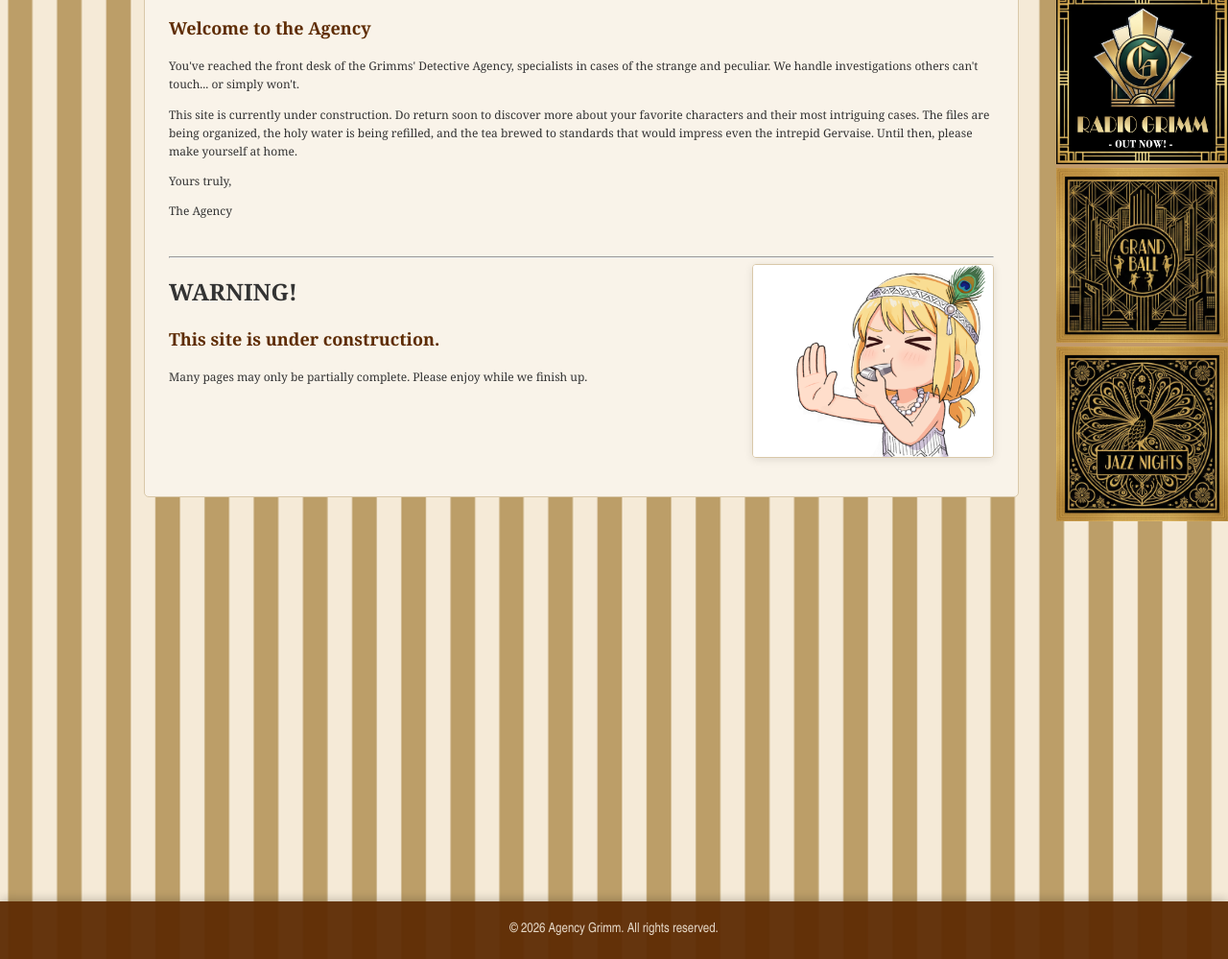
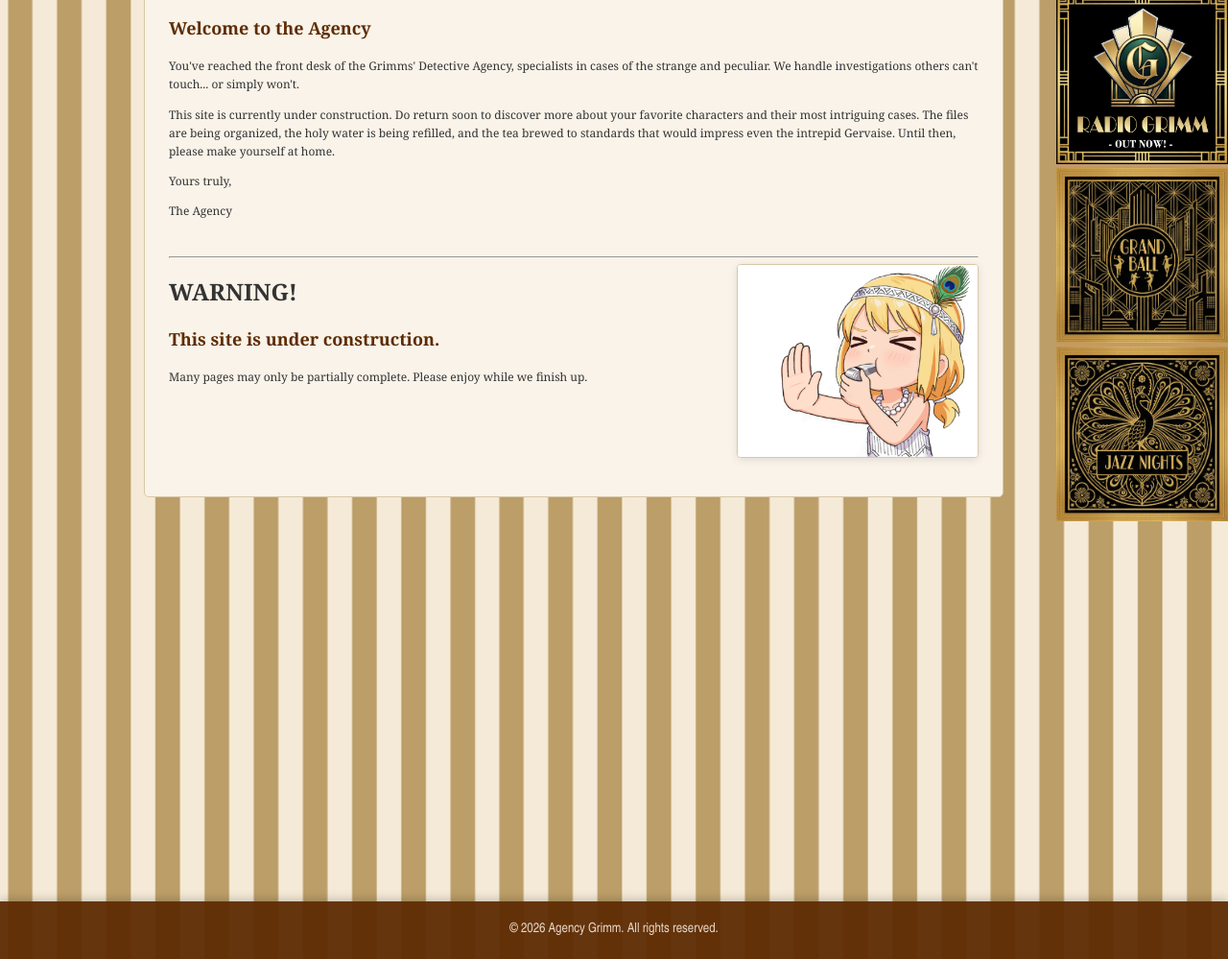
Before and after one commit to johnhopes-collab/grimmsdetectiveagency, a Jekyll site: the page built from index.html, in a window 1280 px wide. Shown: the part 682-1681 px from the top of the page at 96% size. Built offline with Jekyll 4.4.1, drawn with Linux system fonts in a browser that asks for light colours.

Commit message:
Update style.scss

```diff
--- a/assets/css/style.scss
+++ b/assets/css/style.scss
@@ -188,7 +188,7 @@ a img {    border: none;    outline: none;}
     align-self: flex-start;
     box-sizing: border-box;
     margin-left: 150px; /* Adjust based on your sidebar width + some padding */
-    width: calc(100% - 150px - 17%); /* Adjust the calc to account for the margin */
+    width: 70vw; /* Adjust the calc to account for the margin */
 }
 
 /* Right sidebar anchored to right edge */
```
